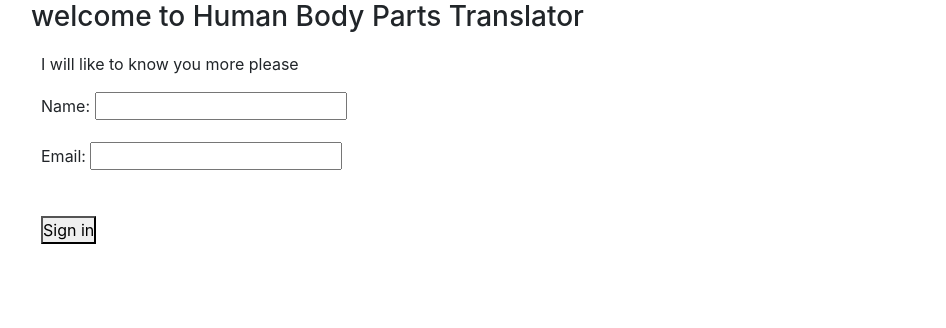
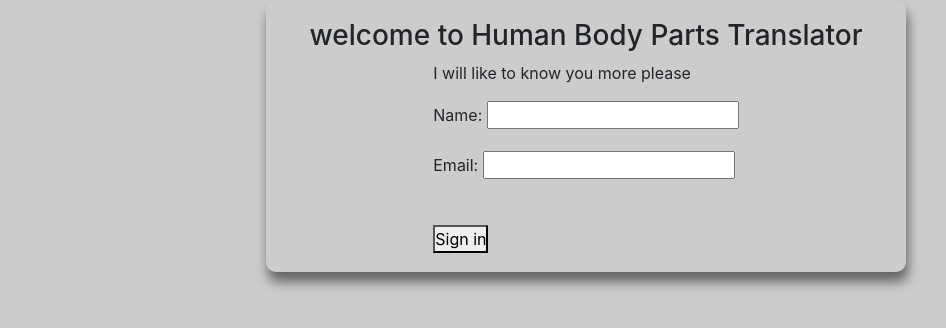
Before and after one commit to kzamani44/partTrans-v2, a Django app: page /bodyTrans/ in a window 1280 px wide. Shown: the top 328 px of the page, without its empty margins (54-1000 px from the left). Run offline with Django 4.2, Linux system fonts and the light colour scheme; some libraries are stand-ins or nearby versions.

Commit message:
new registerc css file

```diff
--- /dev/null
+++ b/bodyTrans/static/css/register.css
@@ -0,0 +1,25 @@
+*{
+    margin:0;
+    padding:0;
+    box-sizing: border-box;
+}
+body{
+    background-color: #ccc;
+    display:flex;
+    flex-direction:column;
+    align-items: center;
+
+}
+
+.container{
+    margin:0 auto;
+    display: flex;
+    flex-direction: column;
+    justify-content:center;
+    align-items:center;
+    width: 50%;
+    height:fit-content;
+    border-radius: 10px;
+    box-shadow:2px 10px 12px rgba(0,0,0,0.5);
+    padding:1.2rem;
+}
--- a/bodyTrans/static/css/styles.css
+++ b/bodyTrans/static/css/styles.css
@@ -52,7 +52,7 @@ textarea {
     border:none;
     padding:1rem;
     width:100px;
-    height:30px;
+    height:50px;
     font-size: 17px;
     background-color: #fff;
     color:#333;
@@ -61,6 +61,8 @@ textarea {
 }
 .container .row{
     display:flex;
+    justify-content:space-between;
+    align-items:center;
     flex-wrap: wrap;
 }
 
@@ -107,4 +109,12 @@ textarea {
         align-items: center;
         gap: 30px;
     }
+    .container .row{
+        margin:0 auto;
+        display:flex;
+        flex-direction:column;
+        justify-content: center;
+        align-items: center;
+
+    }
 }
--- a/bodyTrans/templates/register.html
+++ b/bodyTrans/templates/register.html
@@ -8,7 +8,7 @@
     <meta name="viewport" content="width=device-width, initial-scale=1.0">
     <title>sign in</title>
     <link rel="stylesheet" href="https://stackpath.bootstrapcdn.com/bootstrap/4.4.1/css/bootstrap.min.css" integrity="sha384-Vkoo8x4CGsO3+Hhxv8T/Q5PaXtkKtu6ug5TOeNV6gBiFeWPGFN9MuhOf23Q9Ifjh" crossorigin="anonymous">
-    <link href="{% static 'css/styles.css' %}" rel="stylesheet">
+    <link href="{% static 'css/register.css' %}" rel="stylesheet">
   </head>
   <body>
    <div class="container">
```
